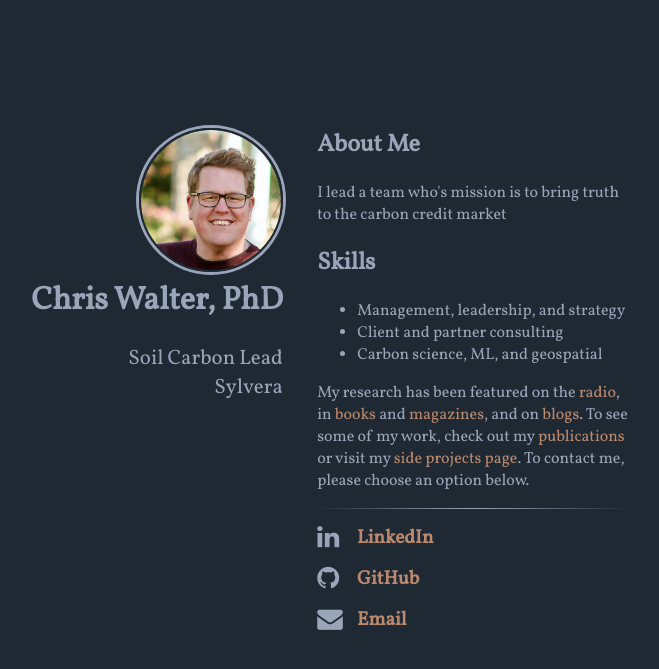
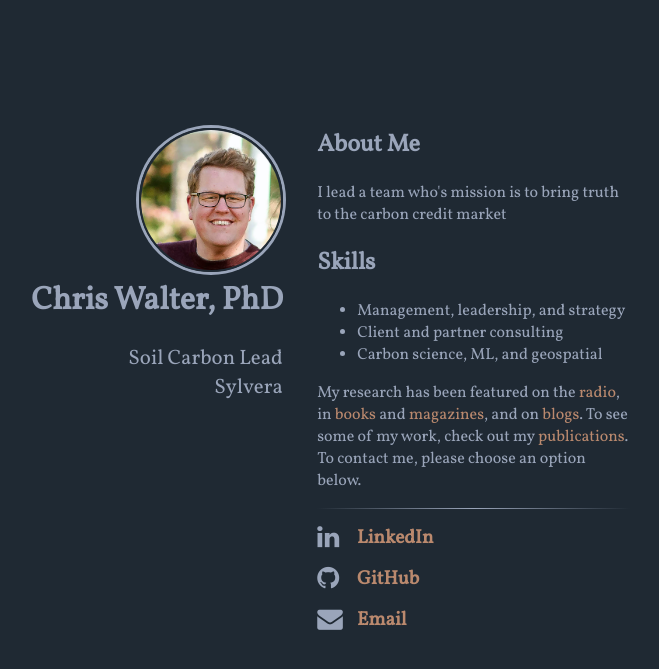
Before and after one commit to waltscience/waltscience.github.io, a Jekyll site: the page built from index.html, in a window 1280 px wide. Shown: the top 669 px of the page, without its empty margins (350-1009 px from the left). Built offline with Jekyll 4.4.1, drawn with Linux system fonts in a browser that asks for light colours; nearby versions of some CDN libraries.

Commit message:
Update content.html

```diff
--- a/_includes/content.html
+++ b/_includes/content.html
@@ -12,8 +12,8 @@
 in <a href="https://www.cornellpress.cornell.edu/book/9781501747281/nature-beyond-solitude/" target="_blank" rel="noopener noreferrer">books</a>
 and <a href="https://www.popsci.com/climate-change-microbes/" target="_blank" rel="noopener noreferrer">magazines</a>,
 and on <a href="https://blogs.nicholas.duke.edu/citizenscientist/diversity/" target="_blank" rel="noopener noreferrer">blogs</a>.
-To see some of my work, check out my <a href="https://scholar.google.com/citations?hl=en&user=wfn0gRYAAAAJ&view_op=list_works" target="_blank" rel="noopener noreferrer">publications</a>
-or visit my <a href="https://waltscienceblog.github.io" target="_blank" rel="noopener noreferrer">side projects page</a>. To contact me, please choose an option below.</p>
+To see some of my work, check out my <a href="https://scholar.google.com/citations?hl=en&user=wfn0gRYAAAAJ&view_op=list_works" target="_blank" rel="noopener noreferrer">publications</a>.
+To contact me, please choose an option below.</p>
 
 <hr />
 
```
